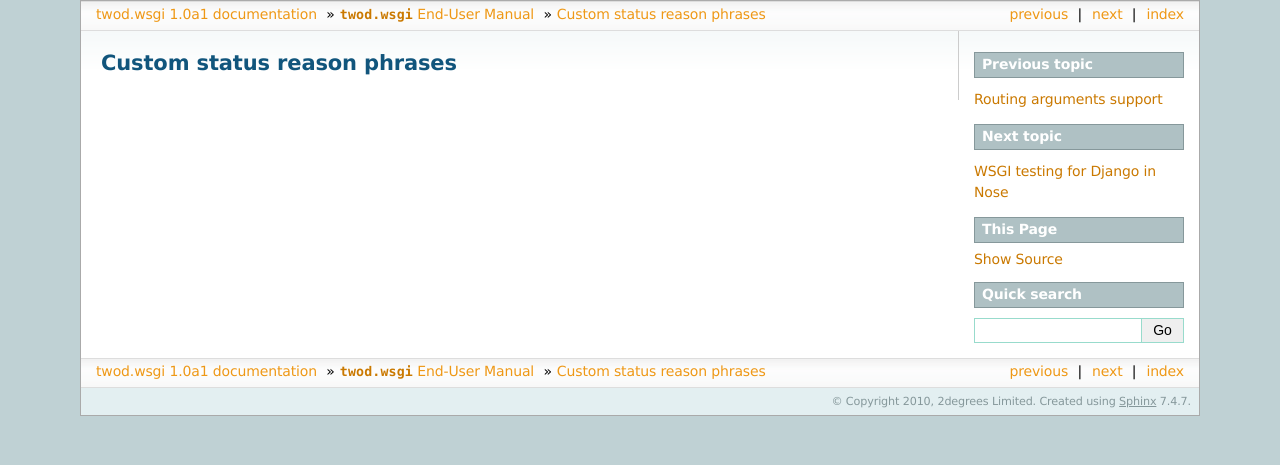
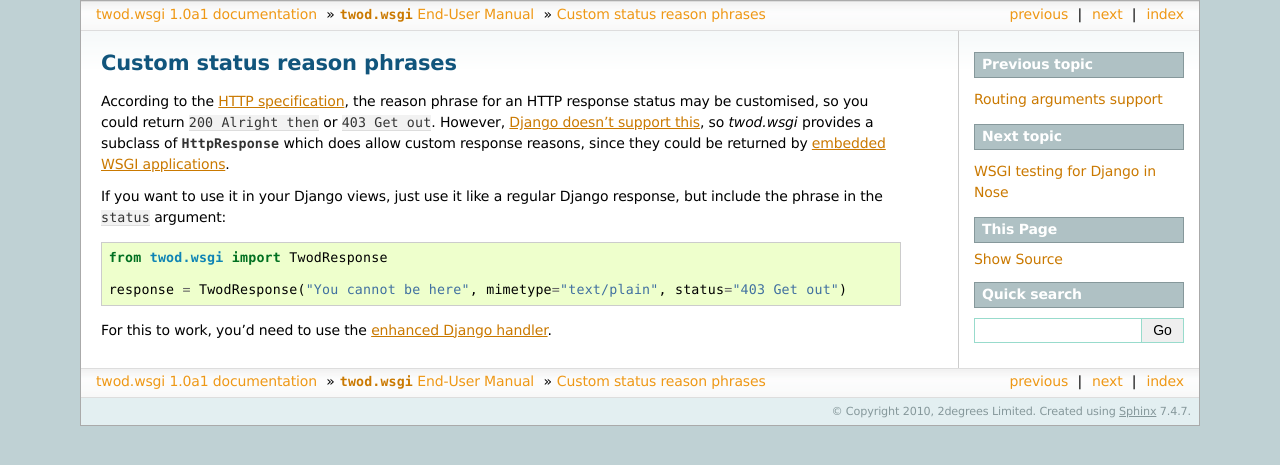
Before and after one commit to 2degrees/django-wsgi, a Sphinx documentation site: the page built from docs/source/manual/responses.rst, in a window 1280 px wide. Shown: the top 465 px of the page. Built offline with Sphinx 7.4.7, drawn with Linux system fonts in a browser that asks for light colours.

Commit message:
Written docs for the custom response status reasons

```diff
--- a/docs/source/manual/responses.rst
+++ b/docs/source/manual/responses.rst
@@ -1,3 +1,22 @@
 ============================
 Custom status reason phrases
 ============================
+
+According to the `HTTP specification
+<http://www.w3.org/Protocols/rfc2616/rfc2616-sec6.html#sec6.1.1>`_, the reason
+phrase for an HTTP response status may be customised, so you could return
+``200 Alright then`` or ``403 Get out``. However, `Django doesn't support this
+<http://code.djangoproject.com/ticket/12747>`_, so *twod.wsgi* provides a
+subclass of :class:`~django.http.HttpResponse` which does allow custom response
+reasons, since they could be returned by :doc:`embedded WSGI applications
+<embedded-apps>`.
+
+If you want to use it in your Django views, just use it like a regular Django
+response, but include the phrase in the ``status`` argument::
+
+    from twod.wsgi import TwodResponse
+
+    response = TwodResponse("You cannot be here", mimetype="text/plain", status="403 Get out")
+
+For this to work, you'd need to use the :doc:`enhanced Django handler
+<request-objects>`.
```
